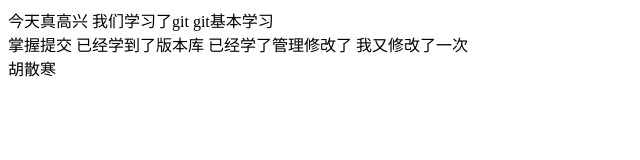
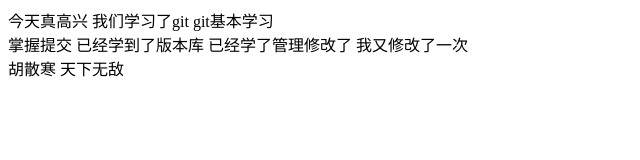
Before and after one commit to xinz7355/app, a plain HTML site: page index.html in a window 1280 px wide. Shown: the full height of the page, 0-640 px from the left. Drawn offline with Linux system fonts and the light colour scheme.

Commit message:
第7次提交

```diff
--- a/index.html
+++ b/index.html
@@ -11,7 +11,7 @@
 <body>
     今天真高兴 我们学习了git git基本学习<br>掌握提交 已经学到了版本库 已经学了管理修改了 我又修改了一次
     <div>
-        胡散寒
+        胡散寒 天下无敌
     </div>
 </body>
 
```
